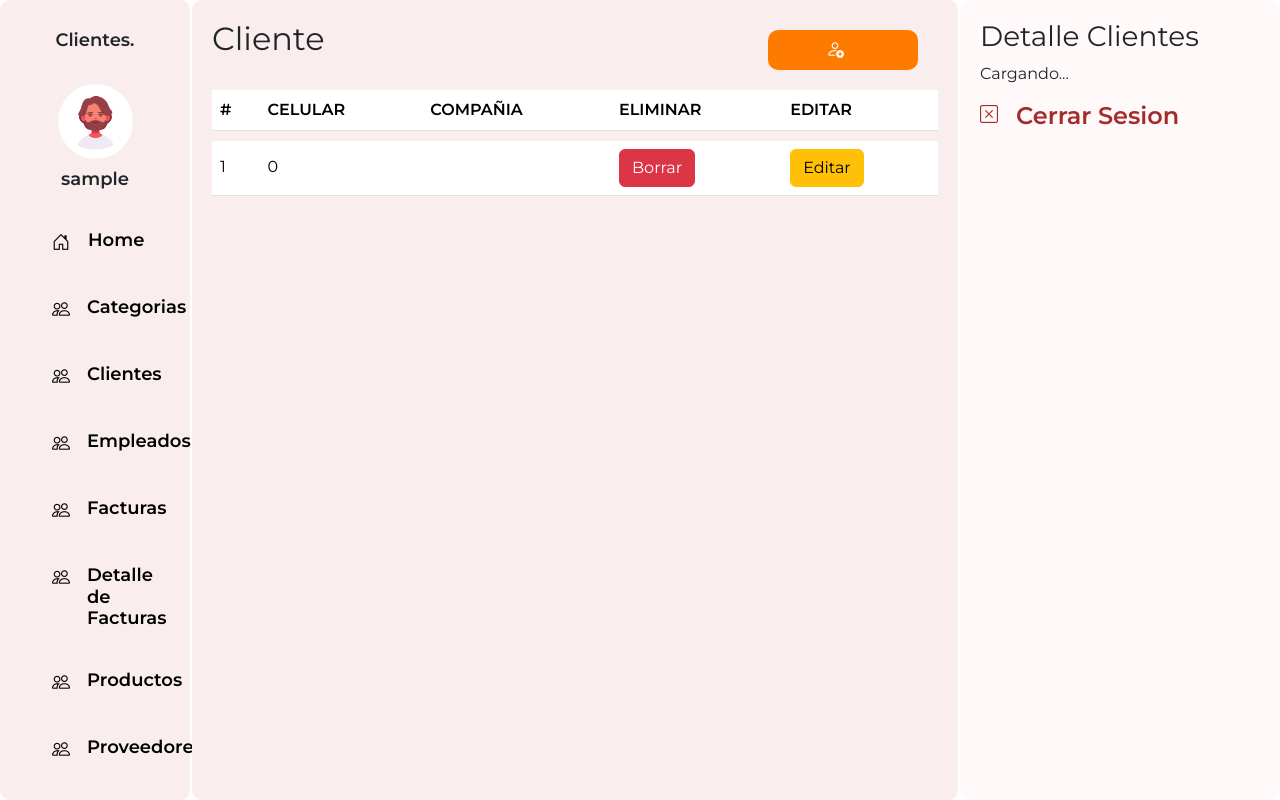
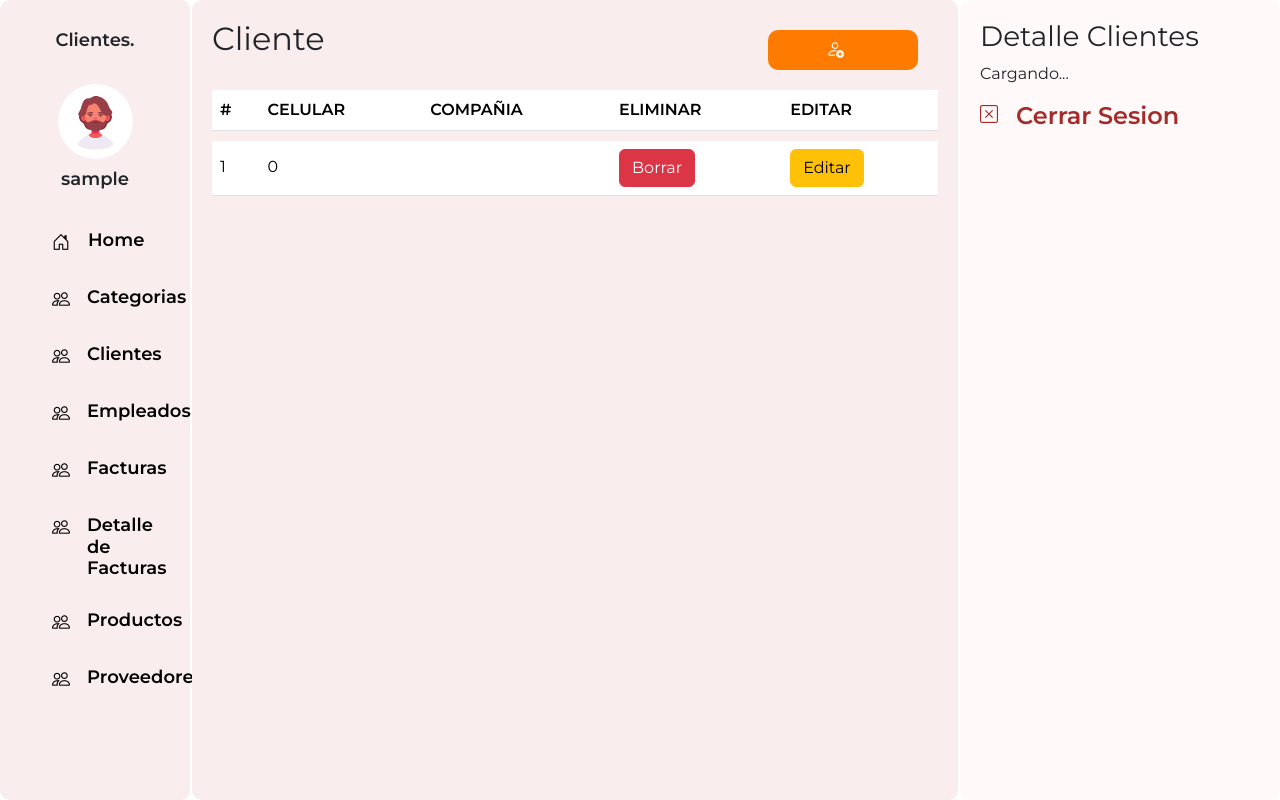
Before and after one commit to TotixT/Categorias, a PHP site: page /Clientes/clientes.php in a window 1280 px wide. Run offline with PHP 8.4, Linux system fonts and the light colour scheme; the visitor is signed in with stand-in values (Sample User, id 1).

Commit message:
(Cambio de Espacios Css)

```diff
--- a/css/estudiantes.css
+++ b/css/estudiantes.css
@@ -85,7 +85,7 @@ body{
     justify-content: center;
 
 
-    gap: 40px;
+    gap: 30px;
   }
 
   .menus h3{
@@ -97,6 +97,7 @@ body{
    .menus a:hover{
     background-color:rgb(74, 74, 97);
     padding: 5px;
+    padding-right: 135px;
     color: #fff9f9;
     margin: 5px;
     font-weight: 800;
```
